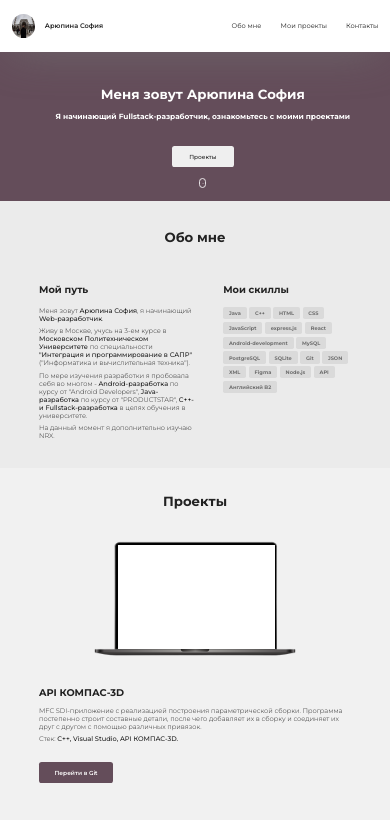
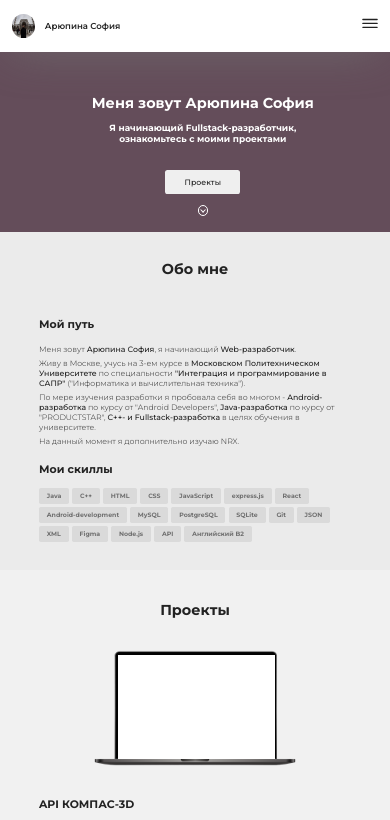
Before and after one commit to sophiarupina13/CV, a React (Create React App) app: page / in a window 390 px wide. Shown: the top 820 px of the page. Built offline with nearby package versions, Linux system fonts and the light colour scheme.

Commit message:
mobile better x2

```diff
--- a/src/components/Header.js
+++ b/src/components/Header.js
@@ -1,9 +1,12 @@
-import React from 'react'
+import React, { useState } from 'react'
+import { IoIosMenu } from "react-icons/io";
+import { RiArrowLeftSLine } from "react-icons/ri";
 
 export default function Header({ handleScrollToProjects, handleScrollToAboutMe, handleScrollToContacts }) {
+  let [menuOpen, setMenuOpen] = useState(false);
   return (
     <header className='wrapper'>
-      <nav>
+      <nav className='menu'>
         <div className='logo' onClick={handleScrollToAboutMe}>
           <img className='me' alt='me' src='./img/me.jpg'></img>
           <h1>Арюпина София</h1>
@@ -13,7 +16,22 @@ export default function Header({ handleScrollToProjects, handleScrollToAboutMe,
           <li onClick={handleScrollToProjects}>Мои проекты</li>
           <li onClick={handleScrollToContacts}>Контакты</li>
         </ul>
+        <div onClick={() => setMenuOpen(menuOpen = !menuOpen)} className={`mobile-menu ${menuOpen ? 'active' : ''}`}>
+          <IoIosMenu />
+        </div>
       </nav>
+      {menuOpen && (
+        <div className={`overlay ${menuOpen ? 'open' : ''}`}>
+          <div className={`mobile-menu-list ${menuOpen ? 'open' : ''}`}>
+            <RiArrowLeftSLine className='close' onClick={() => setMenuOpen(menuOpen = !menuOpen)}/>
+            <ul className='mobile-nav'>
+              <li onClick={handleScrollToAboutMe}>Обо мне</li>
+              <li onClick={handleScrollToProjects}>Мои проекты</li>
+              <li onClick={handleScrollToContacts}>Контакты</li>
+            </ul>
+          </div>
+        </div>
+      )}
     </header>
   )
 }
--- a/src/components/Main.js
+++ b/src/components/Main.js
@@ -9,6 +9,8 @@ export default function Body({ handleScrollToProjects, handleButtonClickKOMPAS,
         <button onClick={handleScrollToProjects}>Проекты</button>
         <div className="mouse">
           <div className="mouse-wheel"></div>
+        </div>
+        <div className='scroll'>
         </div>
       </div>
       <div className='about-me' id='about-me'>
--- a/src/index.css
+++ b/src/index.css
@@ -49,6 +49,7 @@ header {
 header nav {
   display: flex;
   justify-content: space-between;
+  align-items: center;
 }
 
 .logo {
@@ -65,39 +66,100 @@ header nav {
 }
 
 .nav {
-  display: flex;
-  list-style: none;
-  align-items: center;
+  display: none;
 }
 
-.nav li {
-  font-size: 1.7vw;
-  margin-left: 1.2rem;
+nav .mobile-menu {
+  scale: 1.3;
   cursor: pointer;
   transition: transform 500ms ease;
-  font-weight: 400;
 }
 
-.nav li:hover {
-  transform: scale(1.1);
+nav .mobile-menu:hover,
+nav .mobile-menu.active {
+  transform: scale(1.15);
+}
+
+.overlay {
+  position: fixed;
+  left: 0;
+  bottom: 0;
+  top: 0;
+  right: 0;
+  background: rgba(0,0,0,0.8);
+  transition: opacity 0.5s ease-in-out;
+  z-index: 100;
+  overflow: auto;
+  opacity: 0;
+  pointer-events: none;
+}
+
+.overlay.open {
+  opacity: 1;
+  pointer-events: auto;
+}
+
+.mobile-menu-list {
+  position: fixed;
+  background: #fff;
+  padding: 3vw 4vw;
+  width: 30vw;
+  height: 100vh;
+  top: 0;
+  right: -100%;
+  z-index: 101;
+  transition: right 0.5s ease-in-out;
+}
+
+.mobile-menu-list.open {
+  right: 0;
+}
+
+.close {
+  scale: 1.3;
+  cursor: pointer;
+  transition: transform 500ms ease;
+}
+
+.close:hover {
+  transform: scale(1.2);
+}
+
+.mobile-nav li {
+  font-size: 3.3vw;
+  cursor: pointer;
+  font-weight: 500;
+  transition: transform 500ms ease;
+}
+
+.mobile-nav li:first-child {
+  margin-top: 1.5vh;
+}
+
+.mobile-nav li:not(:last-child) {
+  margin-bottom: 1.2vh;
+}
+
+.mobile-nav li:hover {
+  transform: scale(1.03);
 }
 
 header nav h1 {
-  font-size: 1.7vw;
+  font-size: 2.2vw;
   font-weight: 600;
 }
 
 body h1 {
-  font-size: 3.4vw;
+  font-size: 3.7vw;
 }
 
 body h3 {
-  font-size: 2.5vw;
+  font-size: 2.8vw;
   white-space: nowrap;
 }
 
 body p {
-  font-size: 1.7vw;
+  font-size: 2vw;
 }
 
 body p .paragraph:not(:last-child) {
@@ -118,7 +180,7 @@ body b {
 }
 
 .intro-wrapper {
-  padding: 4vh 2vw 1.5vh 2vw;
+  padding: 5vh 2vw 2vh 2vw;
 }
 
 .intro h1 {
@@ -127,12 +189,14 @@ body b {
 
 .intro h2 {
   margin-bottom: 3vh;
-  font-size: 1.9vw;
+  font-size: 2.3vw;
+  width: 60%;
+  text-align: center;
 }
 
 .intro button {
   border: none;
-  padding: 0.8vh 4.4vw;
+  padding: 1.8vw 5vw;
   border-radius: 0.3vh;
   cursor: pointer;
   transition: transform 500ms ease;
@@ -140,7 +204,8 @@ body b {
   -moz-box-shadow: 9px 4px 50px -13px rgba(0,0,0,0.6);
   box-shadow: 9px 4px 50px -13px rgba(0,0,0,0.6);
   margin-bottom: 3vw;
-  font-size: 1.5vw;
+  font-size: 2vw;
+  font-weight: 500;
 }
 
 .intro button:hover {
@@ -148,34 +213,52 @@ body b {
 }
 
 .mouse {
-  width: 1.3vw;
-  height: 2vw;
-  border: 1px solid #ffffffd5;
-  border-radius: 2vw;
-  position: relative;
+  display: none;
 }
 
-.mouse-wheel {
-  width: 0.1vh;
-  height: 0.1vh;
-  background-color: #fff;
-  border-radius: 50%;
-  position: absolute;
-  top: 0.3vh;
-  left: 50%;
-  transform: translateX(-50%);
-  animation: scroll 1.8s infinite;
+.scroll {
+	width: 2.1vw;
+	height: 2.1vw;
+	border: 1px solid #ffffff;
+	border-radius: 50%;
+	position: relative;
+	animation: down 1.5s infinite;
+	-webkit-animation: down 1.5s infinite;
+	&::before {
+		content: '';
+		position: absolute;
+		top: 0.4vw;
+		left: 0.52vw;
+		width: 0.7vw;
+		height: 0.7vw;
+		border-left: 1px solid #ffffff;
+  	border-bottom: 1px solid #ffffff;
+		transform: rotate(-45deg);
+	}
 }
 
-@keyframes scroll {
-  0% {
-    top: 0.25vh;
-    opacity: 1;
-  }
-  100% {
-    top: 0.9vh;
-    opacity: 0;
-  }
+@keyframes down {
+	0% {
+		transform: translate(0);
+	}
+	20% {
+		transform: translateY(8px);
+	}
+	40% {
+		transform: translate(0);
+	}
+}
+
+@-webkit-keyframes down {
+	0% {
+		transform: translate(0);
+	}
+	20% {
+		transform: translateY(8px);
+	}
+	40% {
+		transform: translate(0);
+	}
 }
 
 .about-me {
@@ -195,7 +278,7 @@ body b {
 }
 
 .info {
-  display: flex;
+  display: block;
   justify-content: space-between;
   gap: 3vh;
 }
@@ -204,20 +287,24 @@ body b {
   margin-bottom: 1.5vh;
 }
 
+.info p {
+  margin-bottom: 1.8vh;
+}
+
 .skills ul {
   display: flex;
   flex-wrap: wrap;
-  gap: 0.3vh;
+  gap: 0.8vw;
 }
 
 .skills button {
   border: none;
-  padding: 0.8vw 1.5vw;
+  padding: 1vw 2vw;
   background: #dadada;
   border-radius: 0.2vh;
   color: #707070;
   font-weight: 700;
-  font-size: 1.3vw;
+  font-size: 1.6vw;
   white-space: nowrap;
   cursor: pointer;
   transition: background 800ms ease, transform 800ms ease, color 800ms ease;
@@ -231,7 +318,7 @@ body b {
 
 .projects {
   background: #f1f1f1;
-  padding: 3vh 10vw;
+  padding: 8vw 10vw;
   display: flex;
   flex-direction: column;
 }
@@ -279,14 +366,14 @@ body b {
 
 .project-card button {
   border: none;
-  padding: 1.8vw 4vw;
+  padding: 2vw 5vw;
   background: #644d5a;
   color: white;
   font-weight: 600;
   border-radius: 0.3vh;
   cursor: pointer;
   transition: transform 500ms ease;
-  font-size: 1.5vw;
+  font-size: 2vw;
 }
 
 .project-card button:hover {
@@ -309,8 +396,8 @@ footer .contacts {
 }
 
 footer h4 {
-  margin-bottom: 1vw;
-  font-size: 1.6vw;
+  margin-bottom: 2.5vw;
+  font-size: 2vw;
 }
 
 .contacts ul {
@@ -318,11 +405,15 @@ footer h4 {
 }
 
 .contacts ul li {
-  margin-right: 1.3vw;
+  margin-left: 1.7vw;
+}
+
+.socials h4 {
+  text-align: end;
 }
 
 footer img {
-  width: 2.7vw;
+  width: 4vw;
   cursor: pointer;
   transition: transform 500ms ease;
 }
@@ -338,7 +429,7 @@ footer .border {
 
 footer p {
   float: right;
-  font-size: 1.3vw;
+  font-size: 1.6vw;
 }
 
 @media screen and (min-width: 1290px) {
@@ -358,6 +449,10 @@ footer p {
     display: flex;
     list-style: none;
     align-items: center;
+  }
+
+  nav .mobile-menu {
+    display: none;
   }
 
   .nav li {
@@ -430,6 +525,7 @@ footer p {
     -moz-box-shadow: 9px 4px 50px -13px rgba(0,0,0,0.6);
     box-shadow: 9px 4px 50px -13px rgba(0,0,0,0.6);
     margin-bottom: 3vw;
+    font-size: 1.1vw;
   }
 
   .intro button:hover {
@@ -437,6 +533,7 @@ footer p {
   }
 
   .mouse {
+    display: block;
     width: 1vw;
     height: 1.8vw;
     border: 2px solid #ffffffd5;
@@ -445,8 +542,8 @@ footer p {
   }
 
   .mouse-wheel {
-    width: 0.4vh;
-    height: 0.4vh;
+    width: 0.5vh;
+    height: 0.5vh;
     background-color: #fff;
     border-radius: 50%;
     position: absolute;
@@ -465,6 +562,10 @@ footer p {
       top: 2.5vh;
       opacity: 0;
     }
+  }
+
+  .scroll {
+    display: none;
   }
 
   .about-me {
@@ -588,6 +689,7 @@ footer p {
     border-radius: 0.7vh;
     cursor: pointer;
     transition: transform 500ms ease;
+    font-size: 0.9vw;
   }
 
   .project-card button:hover {
@@ -619,7 +721,7 @@ footer p {
   }
 
   .contacts ul li {
-    margin-right: 0.7vw;
+    margin-left: 0.7vw;
     list-style: none;
   }
 
```
